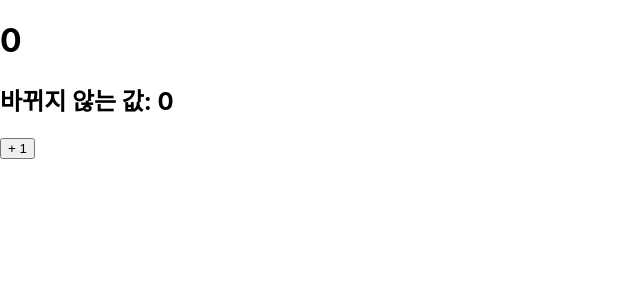
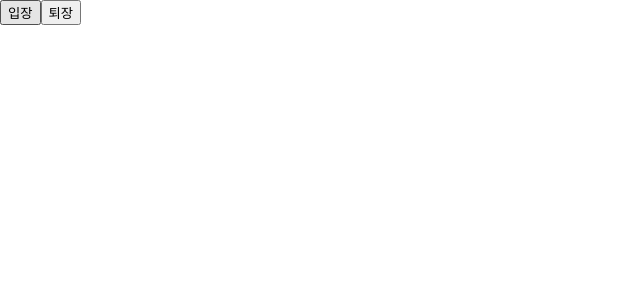
Before and after one commit to gheun0712/TIL, a React (Create React App) app in the folder React/hello-react/: page / in a window 1280 px wide. Shown: the top 300 px of the page, without its empty margins (0-640 px from the left). Built offline with nearby package versions, Linux system fonts and the light colour scheme.

Commit message:
update hello-react

```diff
--- a/React/hello-react/src/App.js
+++ b/React/hello-react/src/App.js
@@ -1,7 +1,7 @@
-import Counter from "./Counter";
+import Say from "./Say";
 
 const App = () => {
-  return <Counter />;
+  return <Say />;
 };
 
 export default App;
--- /dev/null
+++ b/React/hello-react/src/Say.js
@@ -0,0 +1,17 @@
+import { useState } from "react";
+
+const Say = () => {
+  const [message, setMessage] = useState("");
+  const onClickEnter = () => setMessage("안녕하세요");
+  const onClickLeave = () => setMessage("안녕히 가세요");
+
+  return (
+    <div>
+      <button onClick={onClickEnter}>입장</button>
+      <button onClick={onClickLeave}>퇴장</button>
+      <h1>{message}</h1>
+    </div>
+  );
+};
+
+export default Say;
```
